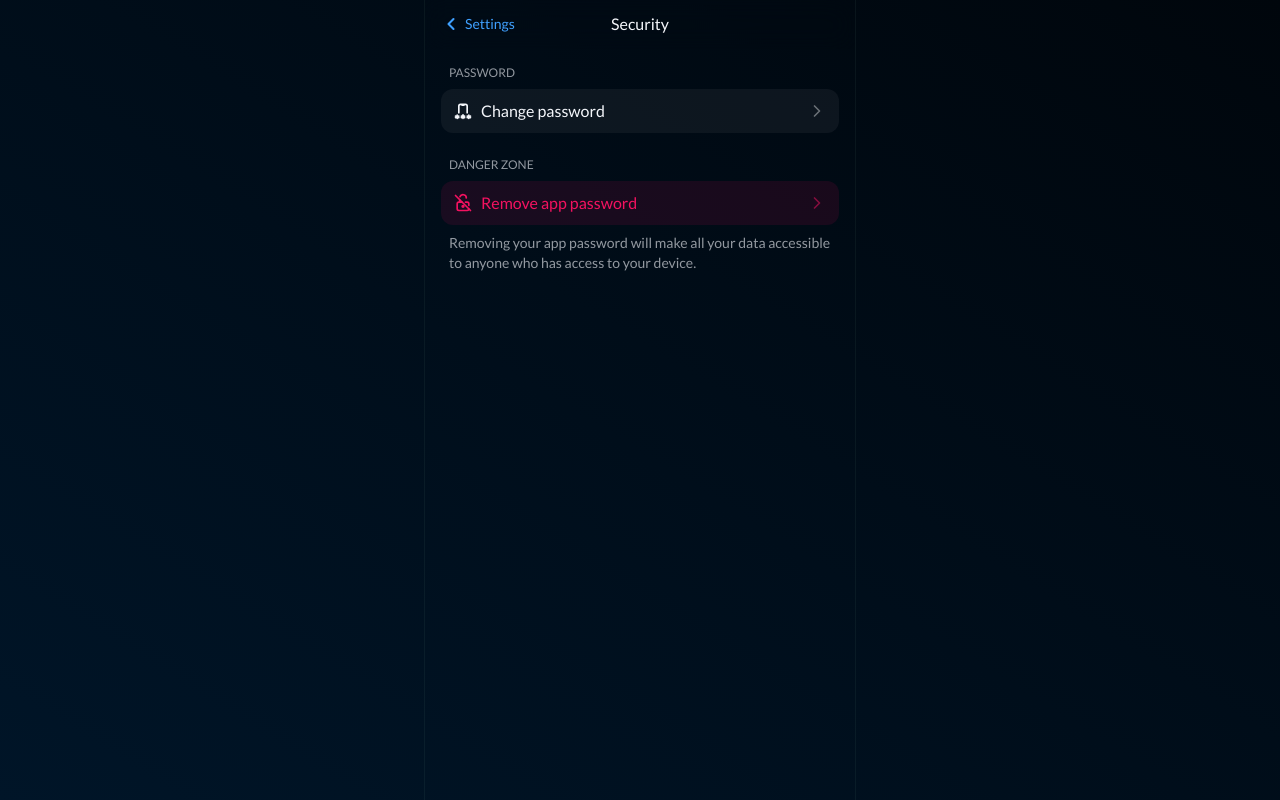
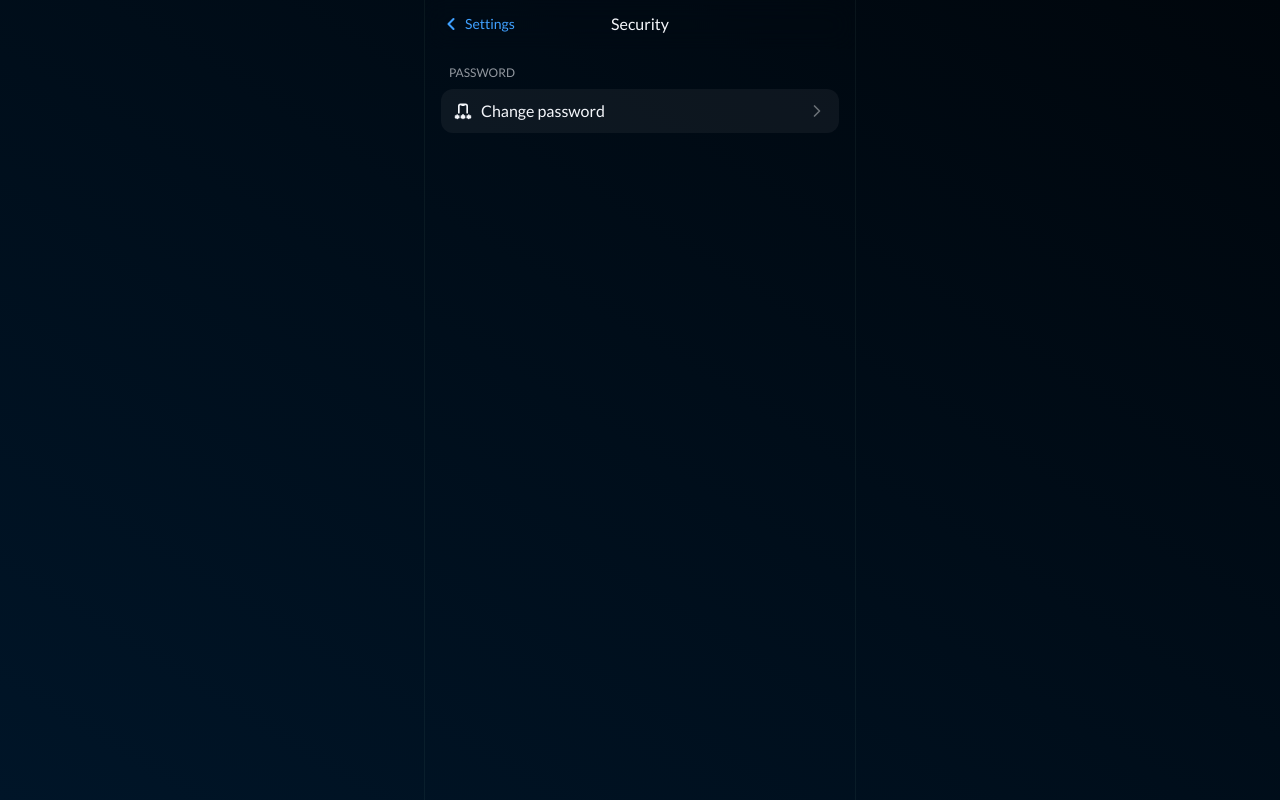
Before and after one commit to hrvsdev/cardnest, a React (Vite) app: page /user/security in a window 1280 px wide. Built offline with nearby package versions, Linux system fonts and the light colour scheme.

Commit message:
Show remove password settings if user has created one

```diff
--- a/src/pages/User/Security/index.tsx
+++ b/src/pages/User/Security/index.tsx
@@ -10,8 +10,9 @@ import { SettingsButton, SettingsLink } from "@pages/User/components/Settings/Bu
 
 import { PageContainer } from "@components/Containers";
 import { SubPageHeader } from "@components/Header/SubPageHeader.tsx";
+import { Show } from "@components/Show";
 
-import { useRemovePin } from "@hooks/auth";
+import { useHasCreatedPin, useRemovePin } from "@hooks/auth";
 import { useRemoveCardsPin } from "@hooks/card/data.ts";
 
 export function Security() {
@@ -24,6 +25,7 @@ export function Security() {
 }
 
 function SecurityPage() {
+	const hasCreatedPin = useHasCreatedPin();
 	const removeCardsPin = useRemoveCardsPin();
 	const removePin = useRemovePin();
 
@@ -40,7 +42,8 @@ function SecurityPage() {
 				<SettingsGroup title="Password">
 					<SettingsLink to="pin/create" Icon={IconPasswordMobilePhone} title="Change password" />
 				</SettingsGroup>
-				<SettingsGroup title="Danger zone" description={DESC}>
+				<Show when={hasCreatedPin}>
+					<SettingsGroup title="Danger zone" description={REMOVE_PASSWORD_DESC}>
 						<SettingsButton
 							onClick={() => setShowRemovePasswordDialog(true)}
 							Icon={IconLockOpenOff}
@@ -48,6 +51,7 @@ function SecurityPage() {
 							isDanger
 						/>
 					</SettingsGroup>
+				</Show>
 			</PageContainer>
 
 			<RemovePinDialog
@@ -59,5 +63,8 @@ function SecurityPage() {
 	);
 }
 
-const DESC =
+const CREATE_PASSWORD_DESC =
+	"Creating a password will make your data private and secure. You will need to enter the password every time you open the app.";
+
+const REMOVE_PASSWORD_DESC =
 	"Removing your app password will make all your data accessible to anyone who has access to your device.";
```
Lines whose indentation alone changed are shown as unchanged.
